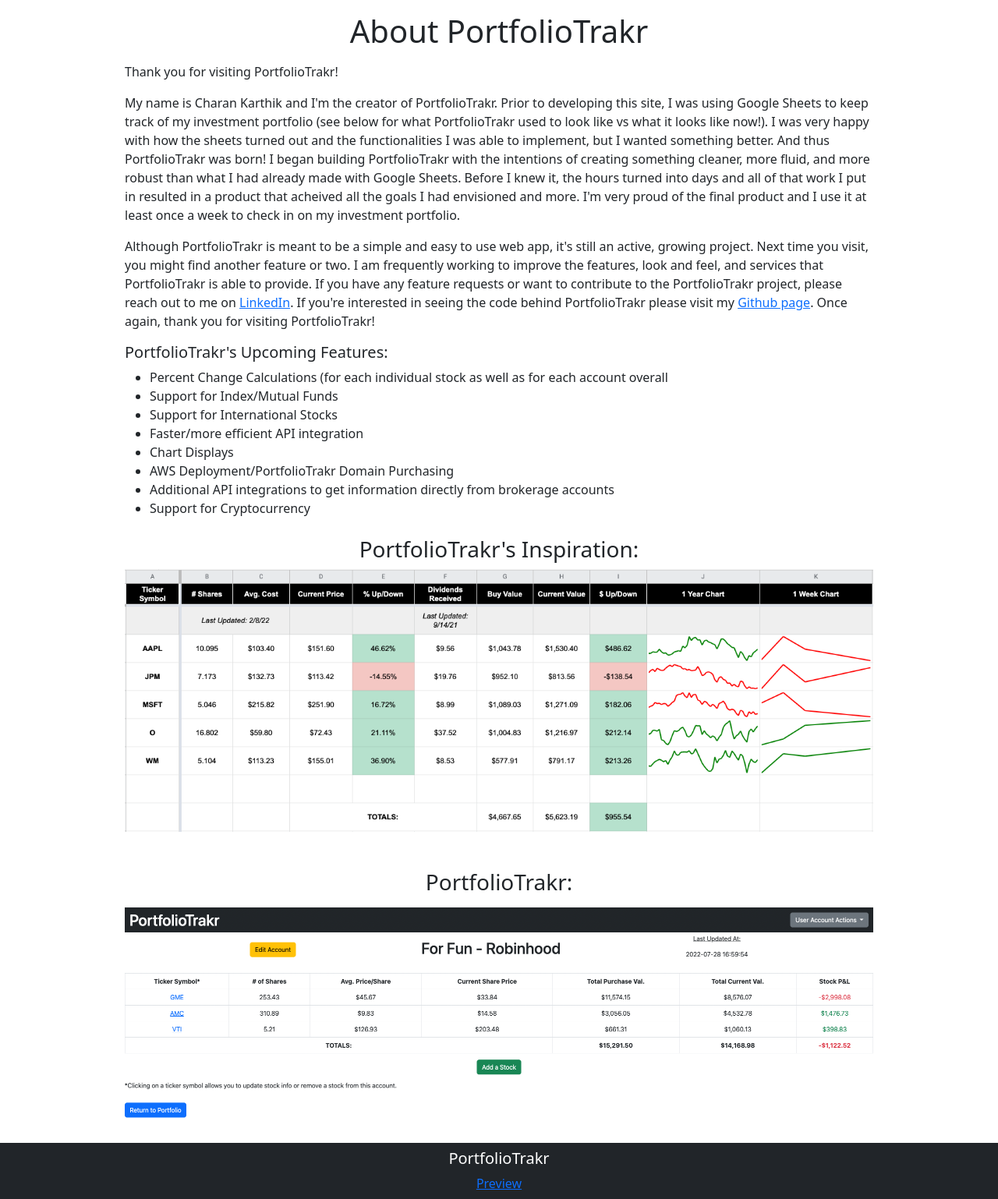
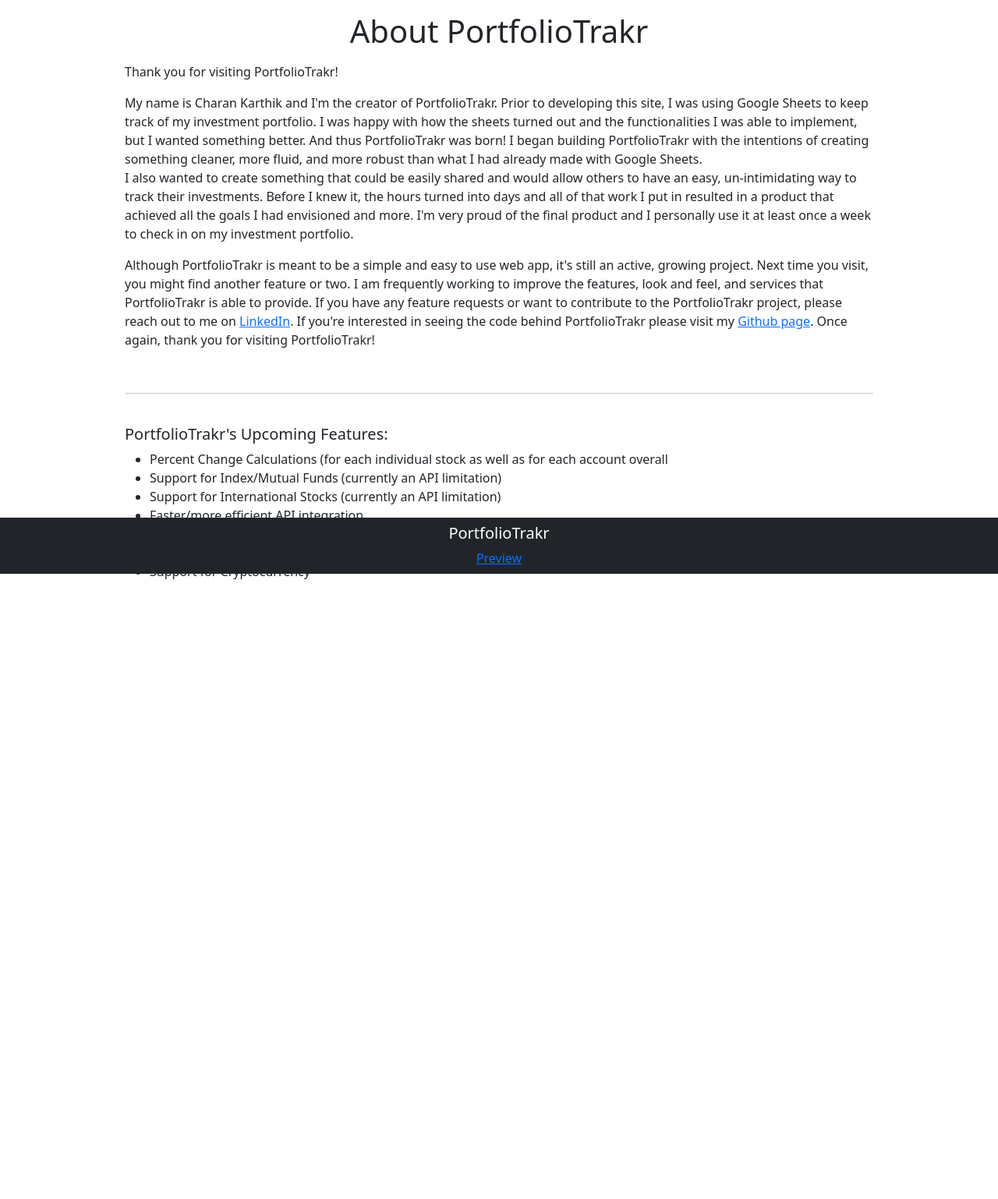
Before and after one commit to Charan-Karthik/PortfolioTrakr, a Flask app: page /portfoliotrakr/about in a window 1280 px wide. Shown: the part 64-1602 px from the top of the page at 78% size. After the commit the page ends 807 px from the top, so only its background shows below. Run offline with Flask 2, Linux system fonts and the light colour scheme.

Commit message:
styling and content changes

```diff
--- a/flask_app/templates/about.html
+++ b/flask_app/templates/about.html
@@ -22,32 +22,40 @@
 
     <div class="w-75 mx-auto mt-3 mb-4">
         <p>Thank you for visiting PortfolioTrakr!</p>
-        <p>My name is Charan Karthik and I'm the creator of PortfolioTrakr. Prior to developing this site, I was using Google Sheets to keep track of my investment portfolio (see below for what PortfolioTrakr used to look like vs what it looks like now!). I was very happy with how the sheets turned out and the functionalities I was able to implement, but I wanted something better. And thus PortfolioTrakr was born! I began building PortfolioTrakr with the intentions of creating something cleaner, more fluid, and more robust than what I had already made with Google Sheets. Before I knew it, the hours turned into days and all of that work I put in resulted in a product that acheived all the goals I had envisioned and more. I'm very proud of the final product and I use it at least once a week to check in on my investment portfolio.</p>
+        <p>My name is Charan Karthik and I'm the creator of PortfolioTrakr. Prior to developing this site, I was using
+            Google Sheets to keep track of my investment portfolio. I was happy with how the sheets turned out and the
+            functionalities I was able to implement, but I wanted something better. And thus PortfolioTrakr was born! I
+            began building PortfolioTrakr with the intentions of creating something cleaner, more fluid, and more robust
+            than what I had already made with Google Sheets. <br/> I also wanted to create something that could be easily shared and would allow others to have an easy, un-intimidating way to track their investments. Before I knew it, the hours turned into days and all of that work I put in resulted in a product that achieved all the goals I had envisioned and more. I'm very proud of the final product and I personally use it at least once a week to check in on my investment portfolio.</p>
 
-        <p>Although PortfolioTrakr is meant to be a simple and easy to use web app, it's still an active, growing project. Next time you visit, you might find another feature or two. I am frequently working to improve the features, look and feel, and services that PortfolioTrakr is able to provide. If you have any feature requests or want to contribute to the PortfolioTrakr project, please reach out to me on <a href="https://www.linkedin.com/in/charankarthik">LinkedIn</a>. If you're interested in seeing the code behind PortfolioTrakr please visit my <a href="https://github.com/Charan-Karthik">Github page</a>. Once again, thank you for visiting PortfolioTrakr!</p>
+        <p>Although PortfolioTrakr is meant to be a simple and easy to use web app, it's still an active, growing
+            project. Next time you visit, you might find another feature or two. I am frequently working to improve the
+            features, look and feel, and services that PortfolioTrakr is able to provide. If you have any feature
+            requests or want to contribute to the PortfolioTrakr project, please reach out to me on <a
+                href="https://www.linkedin.com/in/charankarthik">LinkedIn</a>. If you're interested in seeing the code
+            behind PortfolioTrakr please visit my <a href="https://github.com/Charan-Karthik">Github page</a>. Once
+            again, thank you for visiting PortfolioTrakr!</p>
 
+        <br />
+        <hr />
+        <br />
 
         <h5>PortfolioTrakr's Upcoming Features:</h5>
         <ul>
             <li>Percent Change Calculations (for each individual stock as well as for each account overall</li>
-            <li>Support for Index/Mutual Funds</li>
-            <li>Support for International Stocks</li>
+            <li>Support for Index/Mutual Funds (currently an API limitation)</li>
+            <li>Support for International Stocks (currently an API limitation)</li>
             <!-- <li>Display Additional Company/Stock Info (i.e. charts, earnings, etc.) when clicking on Company Name
             </li> -->
             <li>Faster/more efficient API integration</li>
             <li>Chart Displays</li>
-            <li>AWS Deployment/PortfolioTrakr Domain Purchasing</li>
+            <!-- <li>AWS Deployment/PortfolioTrakr Domain Purchasing</li> -->
             <li>Additional API integrations to get information directly from brokerage accounts</li>
             <li>Support for Cryptocurrency</li>
         </ul>
-
-        <h3 class="text-center mt-4">PortfolioTrakr's Inspiration:</h3>
-        <img class="img-fluid" src="/static/sheets_screenshot.png" alt="screenshot of google sheets inspiration for PortfolioTrakr">
-
-        <h3 class="text-center mt-5 mb-3">PortfolioTrakr:</h3>
-        <img class="img-fluid" src="/static/portfoliotrakr_preview.png" alt="screenshot of an account page for PortfolioTrakr">
     </div>
 
+    <div class="fixed-bottom">
         <div class="d-flex justify-content-center flex-column">
             <nav class="navbar bg-dark d-flex justify-content-center flex-column">
                 <div>
@@ -58,5 +66,7 @@
                 </div>
             </nav>
         </div>
+    </div>
 </body>
+
 </html>
```
Also changed, not shown: flask_app/static/sheets_screenshot.png (deleted). Lines whose indentation alone changed are shown as unchanged.
